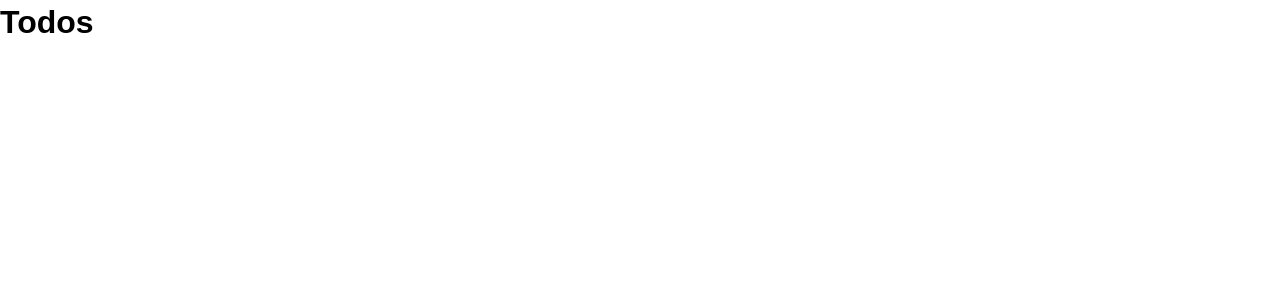
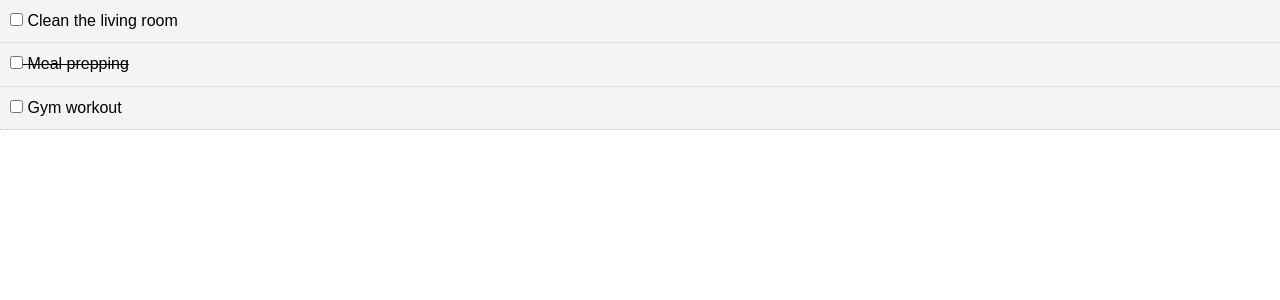
Before and after one commit to MarziaD/to-do_list_react, a React (Create React App) app: page / in a window 1280 px wide. Shown: the top 300 px of the page. Built offline with nearby package versions, Linux system fonts and the light colour scheme.

Commit message:
added mark complete functionality

```diff
--- a/src/App.js
+++ b/src/App.js
@@ -14,7 +14,7 @@ class App extends Component {
       {
         id:2,
         title : 'Meal prepping',
-        completed : false
+        completed : true
       },
       {
         id:3,
@@ -24,10 +24,14 @@ class App extends Component {
     ]
   }
 
+  markComplete = (id) => {
+    console.log(id)
+  }
+
   render () {
     return (
       <div className="App">
-      <Todos todos = {this.state.todos}/>
+      <Todos todos = {this.state.todos} markComplete = {this.markComplete} />
       </div>
     );
   }
--- /dev/null
+++ b/src/components/TodoItem.js
@@ -0,0 +1,42 @@
+import React, { Component } from 'react';
+import PropTypes from 'prop-types';
+
+export class TodoItem extends Component {
+  getStyle = () => {
+    return {
+      background: '#f4f4f4',
+      padding: '10px',
+      borderBottom:'1px #ccc dotted',
+      textDecoration: this.props.todo.completed ? 'line-through':
+      'none'
+    }
+  }
+
+  markComplete = (e) => {
+    console.log(this.props)
+
+  }
+
+  render () {
+    const { id, title } = this.props.todo;
+    return (
+        <div style = {this.getStyle()}>
+            <p>
+              <input type= "checkbox" onChange = {this.props.markComplete.bind
+              (this, id)}/> {' '}
+              {title}</p>
+        </div>
+
+
+    )
+  }
+}
+
+// PropTypes
+TodoItem.propTypes = {
+  todos: PropTypes.object.isRequired
+}
+
+
+
+export default TodoItem;
--- a/src/components/Todos.js
+++ b/src/components/Todos.js
@@ -1,13 +1,23 @@
 import React, { Component } from 'react';
+import TodoItem from './TodoItem';
+import PropTypes from 'prop-types';
 
 class Todos extends Component {
+
+
   render () {
-    return (
-      <div>
-      <h1>Todos</h1>
-      </div>
-    );
+    return this.props.todos.map((todo) => (
+        <TodoItem key = {todo.id} todo = {todo} markComplete=
+        {this.props.markComplete}/>
+
+
+    ))
   }
 }
 
+// PropTypes
+Todos.propTypes = {
+    todos: PropTypes.array.isRequired
+}
+
 export default Todos;
```
